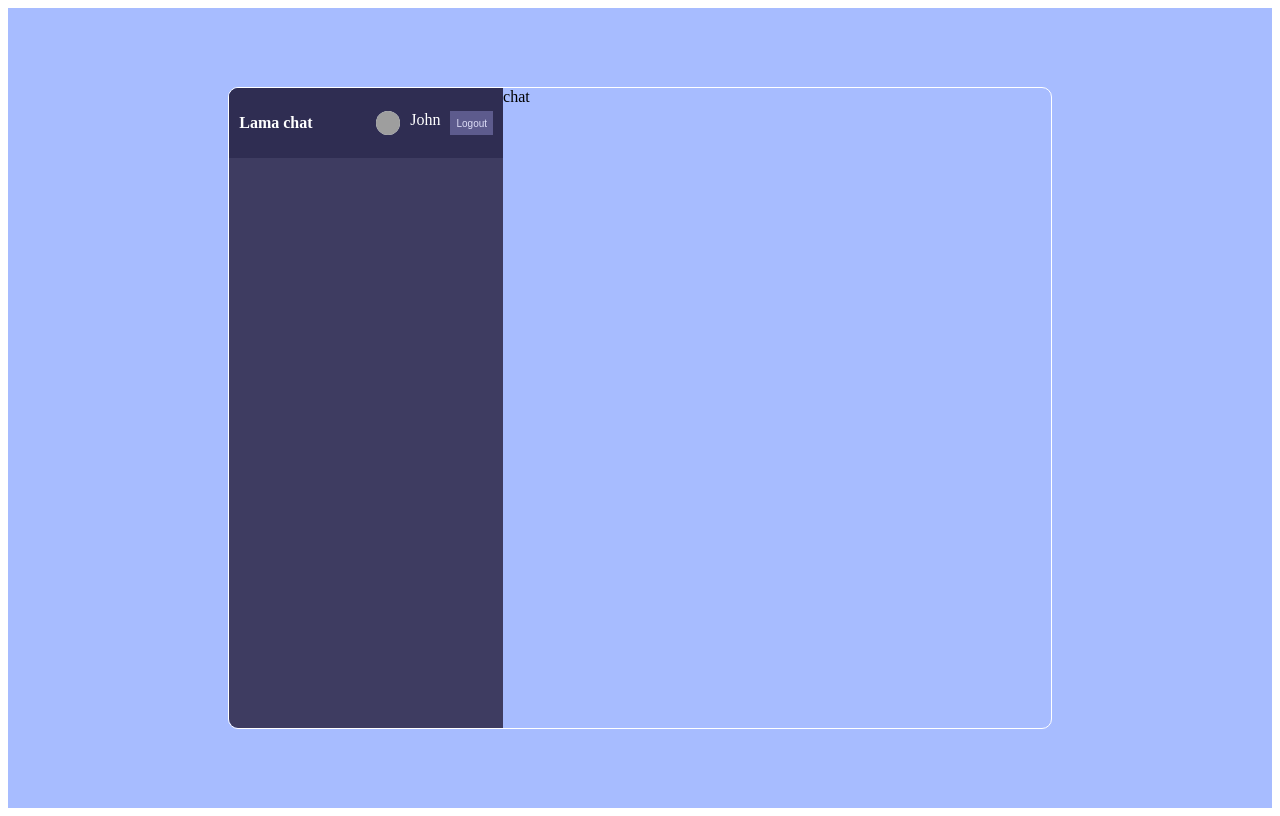
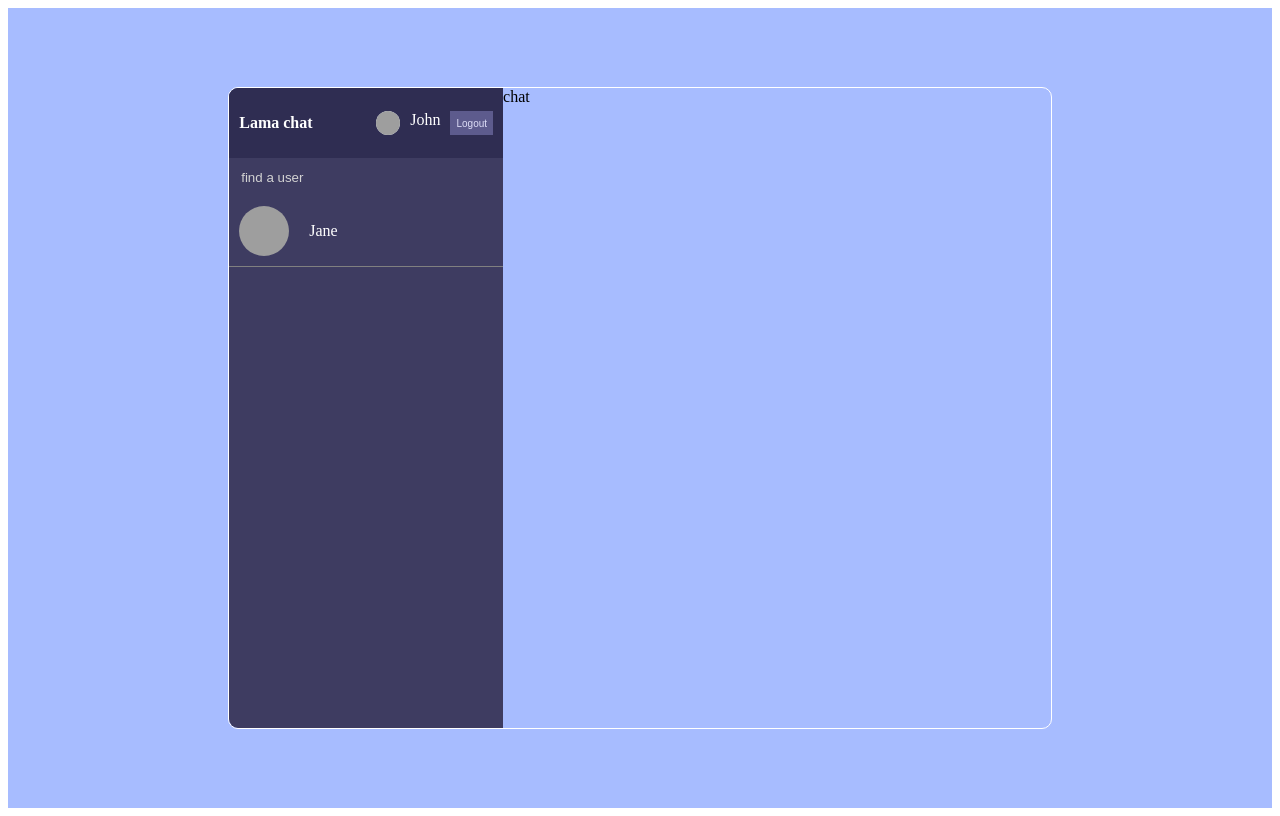
Before and after one commit to deepak5204/chat-app, a React (Create React App) app: page / in a window 1280 px wide. Built offline with nearby package versions, Linux system fonts and the light colour scheme; grey boxes are pictures that could not be loaded.

Commit message:
created search option

```diff
--- a/src/components/Search.js
+++ b/src/components/Search.js
@@ -2,7 +2,15 @@
 
 const Search = () => {
   return (
-    <div>
+    <div className='search'>
+      <div className='searchForm'>
+        <input type="text" placeholder='find a user' />
+      </div>
+      <div className='userChat'>
+        <img src='https://images.pexels.com/photos/13339064/pexels-photo-13339064.jpeg?auto=compress&cs=tinysrgb&w=600&lazy=load' alt='' />
+        <div className='userChatInfo'></div>
+        <span>Jane</span>
+      </div>
 
     </div>
   )
--- a/src/components/Sidebar.js
+++ b/src/components/Sidebar.js
@@ -1,10 +1,12 @@
 import React from 'react'
 import Navbar from './Navbar'
+import Search from './Search'
 
 const Sidebar = () => {
   return (
     <div className='sidebar'>
      <Navbar />
+     <Search />
     </div>
   )
 }
--- a/src/style.scss
+++ b/src/style.scss
@@ -1,11 +1,11 @@
-.formContainer{
+.formContainer {
   background-color: #a7bcff;
   height: 100vh;
   display: flex;
   align-items: center;
   justify-content: center;
 
-    .formWrapper{
+  .formWrapper {
     background-color: white;
     padding: 20px 60px;
     border-radius: 10px;
@@ -14,36 +14,34 @@
     gap: 10px;
     align-items: center;
 
-
-        .logo{
+    .logo {
       color: blue;
       font-weight: bold;
       font-size: 24px;
     }
 
-
-        .title{
+    .title {
       color: aquamarine;
       font-size: 12px;
     }
 
-        form{
+    form {
       display: flex;
       flex-direction: column;
       gap: 15px;
 
-            input{
+      input {
         padding: 15px;
         border: none;
         width: 250px;
         border-bottom: 1px solid #3463ff;
 
-                &::placeholder{
+        &::placeholder {
           color: rgb(1, 9, 9);
         }
       }
 
-            button{
+      button {
         background-color: blue;
         color: rgb(255, 253, 253);
         padding: 10px;
@@ -52,22 +50,21 @@
         cursor: pointer;
       }
 
-            label{
+      label {
         display: flex;
         align-items: center;
         gap: 10px;
-                color:rgb(62, 4, 254);
+        color: rgb(62, 4, 254);
         font-size: 12px;
         cursor: pointer;
 
-                img{
+        img {
           width: 32px;
         }
       }
-
     }
 
-        p{
+    p {
       color: rgb(62, 4, 254);
       font-size: 12px;
       margin-top: 10px;
@@ -75,27 +72,26 @@
   }
 }
 
-
-.home{
+.home {
   background-color: #a7bcff;
   height: 100vh;
   display: flex;
   align-items: center;
   justify-content: center;
 
-    .container{
+  .container {
     border: 1px solid white;
     border-radius: 10px;
     width: 65%;
     height: 80%;
     display: flex;
-        overflow: hidden ;
+    overflow: hidden;
 
-        .sidebar{
+    .sidebar {
       flex: 1;
       background-color: #3e3c61;
 
-        .navbar{
+      .navbar {
         display: flex;
         align-items: center;
         background-color: #2f2d52;
@@ -104,24 +100,21 @@
         justify-content: space-between;
         color: white;
 
-            .logo{
+        .logo {
           font-weight: bold;
         }
 
-            .user{
+        .user {
           display: flex;
           gap: 10px;
-            }
-
-            img{
+          img {
             background-color: aliceblue;
             height: 24px;
             width: 24px;
             border-radius: 50%;
             object-fit: cover;
           }
-
-            button{
+          button {
             background-color: #5d5b8d;
             color: #ddddf7;
             font-size: 10px;
@@ -129,10 +122,48 @@
             cursor: pointer;
           }
         }
+
     }
-        .chat{
+    .search{
+        border-bottom: 1px solid gray;
+
+        .searchForm{
+            padding: 10px;
+
+            input{
+                background-color: transparent;
+                border: none;
+                color: white;
+                outline: none;
+
+                &::placeholder{
+                    color: lightgray;
+                }
+            }
+        }
+    }
+
+    .userChat{
+        padding: 10px;
+        display: flex;
+        align-items: center;
+        gap: 10px;
+        color: white;
+        cursor: pointer;
+
+        &:hover{
+            background-color: #2f2d52;
+        }
+        img{
+            width: 50px;
+            height: 50px;
+            border-radius: 50%;
+            object-fit: cover;
+        }
+    }
+    }
+    .chat {
       flex: 2;
     }
-
   }
 }
```
Lines whose indentation alone changed are shown as unchanged.
